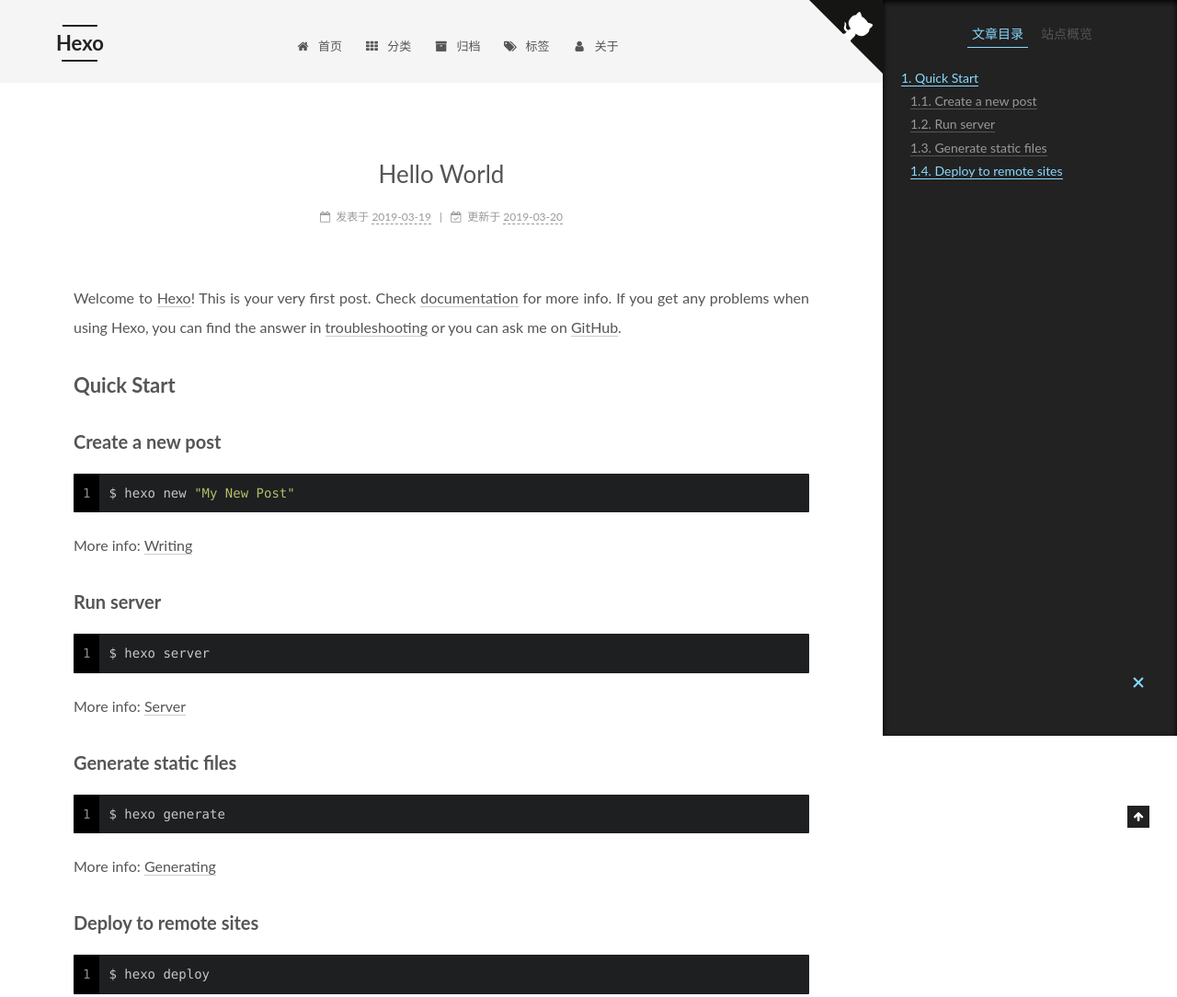
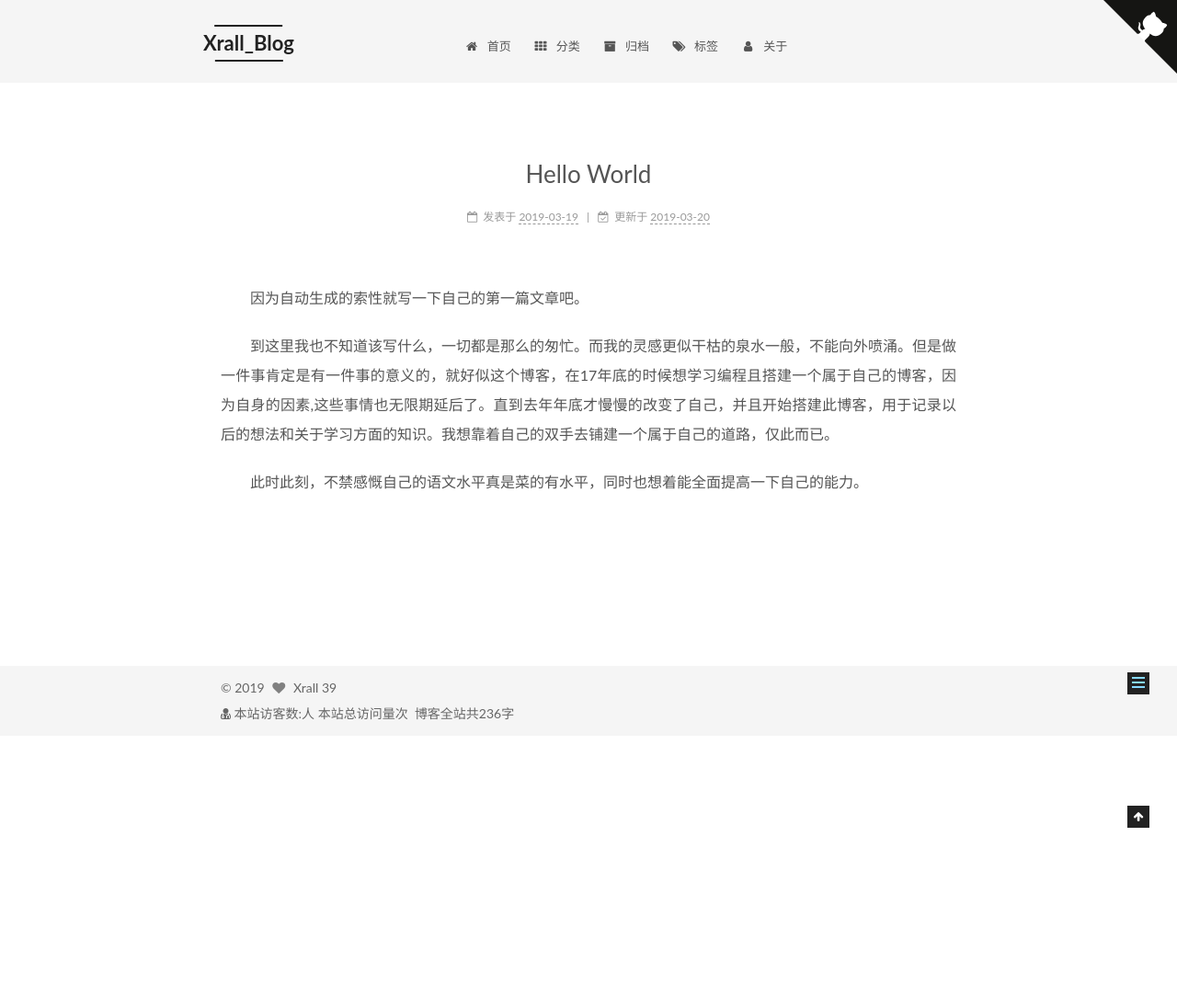
Before and after one commit to xrall39/xrall39.github.io, a plain HTML site: page my/hello-world/index.html in a window 1280 px wide. Shown: the top 1084 px of the page at 92% size. After the commit the page ends 800 px from the top, so only its background shows below. Drawn offline with Linux system fonts and the light colour scheme; some packages are replaced by stand-ins of ours; a script that the page names is missing.

Commit message:
Site updated: 2019-03-20 17:21:17

```diff
--- a/about/index.html
+++ b/about/index.html
@@ -108,7 +108,7 @@
 <meta property="og:type" content="website">
 <meta property="og:title" content="关于我">
 <meta property="og:url" content="http://yoursite.com/about/index.html">
-<meta property="og:site_name" content="Hexo">
+<meta property="og:site_name" content="Xrall_Blog">
 <meta property="og:description" content="一个想有思想的人。">
 <meta property="og:locale" content="zh-CN">
 <meta property="og:updated_time" content="2019-03-19T16:21:22.133Z">
@@ -131,7 +131,7 @@
   };
 </script>
 
-  <title>关于我 | Hexo</title>
+  <title>关于我 | Xrall_Blog</title>
 
 
 
@@ -192,7 +192,7 @@
     <div class="custom-logo-site-title">
       <a href="/" class="brand" rel="start">
         <span class="logo-line-before"><i></i></span>
-        <span class="site-title">Hexo</span>
+        <span class="site-title">Xrall_Blog</span>
         <span class="logo-line-after"><i></i></span>
       </a>
     </div>
@@ -487,9 +487,11 @@
 
     <footer id="footer" class="footer">
       <div class="footer-inner">
-        <div class="copyright">&copy; <span itemprop="copyrightYear">2019</span>
+        <script async src="//busuanzi.ibruce.info/busuanzi/2.3/busuanzi.pure.mini.js"></script>
+
+<div class="copyright">&copy; <span itemprop="copyrightYear">2019</span>
   <span class="with-love" id="animate">
-    <i class="fa fa-user"></i>
+    <i class="fa fa-heart"></i>
   </span>
   <span class="author" itemprop="copyrightHolder">Xrall 39</span>
 
@@ -511,18 +513,19 @@
 
 -->
 
+
 <div class="powered-by">
   <i class="fa fa-user-md"></i>
   <span id="busuanzi_container_site_uv">
-    本站访客数:<span id="busuanzi_value_site_uv"></span>
+    本站访客数:<span id="busuanzi_value_site_uv"></span>人
   </span>
 </div>
 <span id="busuanzi_container_site_uv">
-  本站总访问量<span id="busuanzi_value_site_uv"></span>次
+  本站总访问量<span id="busuanzi_value_site_pv"></span>次
 </span>
 <div class="theme-info">
   <div class="powered-by"></div>
-  <span class="post-count">博客全站共73字</span>
+  <span class="post-count">博客全站共236字</span>
 </div>
 
 
--- a/css/main.css
+++ b/css/main.css
@@ -1891,7 +1891,7 @@ pre .javascript .function {
   width: 4px;
   height: 4px;
   border-radius: 50%;
-  background: #ff1da8;
+  background: #558769;
 }
 .links-of-blogroll {
   font-size: 13px;
--- a/2019/03/19/hello-world/index.html
+++ b/my/hello-world/index.html
@@ -104,24 +104,24 @@
 
 
 
-  <meta name="description" content="Welcome to Hexo! This is your very first post. Check documentation for more info. If you get any problems when using Hexo, you can find the answer in troubleshooting or you can ask me on GitHub. Quick">
+  <meta name="description" content="因为自动生成的索性就写一下自己的第一篇文章吧。 　　到这里我也不知道该写什么，一切都是那么的匆忙。而我的灵感更似干枯的泉水一般，不能向外喷涌。但是做一件事肯定是有一件事的意义的，就好似这个博客，在17年底的时候想学习编程且搭建一个属于自己的博客，因为自身的因素,这些事情也无限期延后了。直到去年年底才慢慢的改变了自己，并且开始搭建此博客，用于记录以后的想法和关于学习方面的知识。我想靠着自己的双手">
 <meta property="og:type" content="article">
 <meta property="og:title" content="Hello World">
-<meta property="og:url" content="http://yoursite.com/2019/03/19/hello-world/index.html">
-<meta property="og:site_name" content="Hexo">
-<meta property="og:description" content="Welcome to Hexo! This is your very first post. Check documentation for more info. If you get any problems when using Hexo, you can find the answer in troubleshooting or you can ask me on GitHub. Quick">
+<meta property="og:url" content="http://yoursite.com/my/hello-world/index.html">
+<meta property="og:site_name" content="Xrall_Blog">
+<meta property="og:description" content="因为自动生成的索性就写一下自己的第一篇文章吧。 　　到这里我也不知道该写什么，一切都是那么的匆忙。而我的灵感更似干枯的泉水一般，不能向外喷涌。但是做一件事肯定是有一件事的意义的，就好似这个博客，在17年底的时候想学习编程且搭建一个属于自己的博客，因为自身的因素,这些事情也无限期延后了。直到去年年底才慢慢的改变了自己，并且开始搭建此博客，用于记录以后的想法和关于学习方面的知识。我想靠着自己的双手">
 <meta property="og:locale" content="zh-CN">
-<meta property="og:updated_time" content="2019-03-19T17:50:08.174Z">
+<meta property="og:updated_time" content="2019-03-20T09:07:11.292Z">
 <meta name="twitter:card" content="summary">
 <meta name="twitter:title" content="Hello World">
-<meta name="twitter:description" content="Welcome to Hexo! This is your very first post. Check documentation for more info. If you get any problems when using Hexo, you can find the answer in troubleshooting or you can ask me on GitHub. Quick">
+<meta name="twitter:description" content="因为自动生成的索性就写一下自己的第一篇文章吧。 　　到这里我也不知道该写什么，一切都是那么的匆忙。而我的灵感更似干枯的泉水一般，不能向外喷涌。但是做一件事肯定是有一件事的意义的，就好似这个博客，在17年底的时候想学习编程且搭建一个属于自己的博客，因为自身的因素,这些事情也无限期延后了。直到去年年底才慢慢的改变了自己，并且开始搭建此博客，用于记录以后的想法和关于学习方面的知识。我想靠着自己的双手">
 
 
 
 
 
 
-  <link rel="canonical" href="http://yoursite.com/2019/03/19/hello-world/">
+  <link rel="canonical" href="http://yoursite.com/my/hello-world/">
 
 
 
@@ -131,7 +131,7 @@
   };
 </script>
 
-  <title>Hello World | Hexo</title>
+  <title>Hello World | Xrall_Blog</title>
 
 
 
@@ -192,7 +192,7 @@
     <div class="custom-logo-site-title">
       <a href="/" class="brand" rel="start">
         <span class="logo-line-before"><i></i></span>
-        <span class="site-title">Hexo</span>
+        <span class="site-title">Xrall_Blog</span>
         <span class="logo-line-after"><i></i></span>
       </a>
     </div>
@@ -349,7 +349,7 @@
 
 
   <div class="post-block">
-    <link itemprop="mainEntityOfPage" href="http://yoursite.com/2019/03/19/hello-world/">
+    <link itemprop="mainEntityOfPage" href="http://yoursite.com/my/hello-world/">
 
     <span hidden itemprop="author" itemscope itemtype="http://schema.org/Person">
       <meta itemprop="name" content="Xrall 39">
@@ -358,7 +358,7 @@
     </span>
 
     <span hidden itemprop="publisher" itemscope itemtype="http://schema.org/Organization">
-      <meta itemprop="name" content="Hexo">
+      <meta itemprop="name" content="Xrall_Blog">
     </span>
 
 
@@ -409,7 +409,7 @@
 
                   <span class="post-meta-item-text">更新于</span>
 
-                <time title="修改时间：2019-03-20 01:50:08" itemprop="dateModified" datetime="2019-03-20T01:50:08+08:00">2019-03-20</time>
+                <time title="修改时间：2019-03-20 17:07:11" itemprop="dateModified" datetime="2019-03-20T17:07:11+08:00">2019-03-20</time>
 
 
           </span>
@@ -443,15 +443,9 @@
 
 
 
-        <p>Welcome to <a href="https://hexo.io/" target="_blank" rel="noopener">Hexo</a>! This is your very first post. Check <a href="https://hexo.io/docs/" target="_blank" rel="noopener">documentation</a> for more info. If you get any problems when using Hexo, you can find the answer in <a href="https://hexo.io/docs/troubleshooting.html" target="_blank" rel="noopener">troubleshooting</a> or you can ask me on <a href="https://github.com/hexojs/hexo/issues" target="_blank" rel="noopener">GitHub</a>.</p>
-<h2 id="Quick-Start"><a href="#Quick-Start" class="headerlink" title="Quick Start"></a>Quick Start</h2><h3 id="Create-a-new-post"><a href="#Create-a-new-post" class="headerlink" title="Create a new post"></a>Create a new post</h3><figure class="highlight bash"><table><tr><td class="gutter"><pre><span class="line">1</span><br></pre></td><td class="code"><pre><span class="line">$ hexo new <span class="string">"My New Post"</span></span><br></pre></td></tr></table></figure>
-<p>More info: <a href="https://hexo.io/docs/writing.html" target="_blank" rel="noopener">Writing</a></p>
-<h3 id="Run-server"><a href="#Run-server" class="headerlink" title="Run server"></a>Run server</h3><figure class="highlight bash"><table><tr><td class="gutter"><pre><span class="line">1</span><br></pre></td><td class="code"><pre><span class="line">$ hexo server</span><br></pre></td></tr></table></figure>
-<p>More info: <a href="https://hexo.io/docs/server.html" target="_blank" rel="noopener">Server</a></p>
-<h3 id="Generate-static-files"><a href="#Generate-static-files" class="headerlink" title="Generate static files"></a>Generate static files</h3><figure class="highlight bash"><table><tr><td class="gutter"><pre><span class="line">1</span><br></pre></td><td class="code"><pre><span class="line">$ hexo generate</span><br></pre></td></tr></table></figure>
-<p>More info: <a href="https://hexo.io/docs/generating.html" target="_blank" rel="noopener">Generating</a></p>
-<h3 id="Deploy-to-remote-sites"><a href="#Deploy-to-remote-sites" class="headerlink" title="Deploy to remote sites"></a>Deploy to remote sites</h3><figure class="highlight bash"><table><tr><td class="gutter"><pre><span class="line">1</span><br></pre></td><td class="code"><pre><span class="line">$ hexo deploy</span><br></pre></td></tr></table></figure>
-<p>More info: <a href="https://hexo.io/docs/deployment.html" target="_blank" rel="noopener">Deployment</a></p>
+        <p>　　因为自动生成的索性就写一下自己的第一篇文章吧。</p>
+<p>　　到这里我也不知道该写什么，一切都是那么的匆忙。而我的灵感更似干枯的泉水一般，不能向外喷涌。但是做一件事肯定是有一件事的意义的，就好似这个博客，在17年底的时候想学习编程且搭建一个属于自己的博客，因为自身的因素,这些事情也无限期延后了。直到去年年底才慢慢的改变了自己，并且开始搭建此博客，用于记录以后的想法和关于学习方面的知识。我想靠着自己的双手去铺建一个属于自己的道路，仅此而已。</p>
+<p>　　此时此刻，不禁感慨自己的语文水平真是菜的有水平，同时也想着能全面提高一下自己的能力。</p>
 
 
     </div>
@@ -518,17 +512,8 @@
 
 
 
-        <ul class="sidebar-nav motion-element">
-          <li class="sidebar-nav-toc sidebar-nav-active" data-target="post-toc-wrap">
-            文章目录
-          </li>
-          <li class="sidebar-nav-overview" data-target="site-overview-wrap">
-            站点概览
-          </li>
-        </ul>
 
-
-      <div class="site-overview-wrap sidebar-panel">
+      <div class="site-overview-wrap sidebar-panel sidebar-panel-active">
         <div class="site-overview">
           <div class="site-author motion-element" itemprop="author" itemscope itemtype="http://schema.org/Person">
 
@@ -575,23 +560,6 @@
       </div>
 
 
-      <!--noindex-->
-        <div class="post-toc-wrap motion-element sidebar-panel sidebar-panel-active">
-          <div class="post-toc">
-
-
-
-
-
-
-
-              <div class="post-toc-content"><ol class="nav"><li class="nav-item nav-level-2"><a class="nav-link" href="#Quick-Start"><span class="nav-number">1.</span> <span class="nav-text">Quick Start</span></a><ol class="nav-child"><li class="nav-item nav-level-3"><a class="nav-link" href="#Create-a-new-post"><span class="nav-number">1.1.</span> <span class="nav-text">Create a new post</span></a></li><li class="nav-item nav-level-3"><a class="nav-link" href="#Run-server"><span class="nav-number">1.2.</span> <span class="nav-text">Run server</span></a></li><li class="nav-item nav-level-3"><a class="nav-link" href="#Generate-static-files"><span class="nav-number">1.3.</span> <span class="nav-text">Generate static files</span></a></li><li class="nav-item nav-level-3"><a class="nav-link" href="#Deploy-to-remote-sites"><span class="nav-number">1.4.</span> <span class="nav-text">Deploy to remote sites</span></a></li></ol></li></ol></div>
-
-
-          </div>
-        </div>
-      <!--/noindex-->
-
 
 
 
@@ -606,9 +574,11 @@
 
     <footer id="footer" class="footer">
       <div class="footer-inner">
-        <div class="copyright">&copy; <span itemprop="copyrightYear">2019</span>
+        <script async src="//busuanzi.ibruce.info/busuanzi/2.3/busuanzi.pure.mini.js"></script>
+
+<div class="copyright">&copy; <span itemprop="copyrightYear">2019</span>
   <span class="with-love" id="animate">
-    <i class="fa fa-user"></i>
+    <i class="fa fa-heart"></i>
   </span>
   <span class="author" itemprop="copyrightHolder">Xrall 39</span>
 
@@ -630,18 +600,19 @@
 
 -->
 
+
 <div class="powered-by">
   <i class="fa fa-user-md"></i>
   <span id="busuanzi_container_site_uv">
-    本站访客数:<span id="busuanzi_value_site_uv"></span>
+    本站访客数:<span id="busuanzi_value_site_uv"></span>人
   </span>
 </div>
 <span id="busuanzi_container_site_uv">
-  本站总访问量<span id="busuanzi_value_site_uv"></span>次
+  本站总访问量<span id="busuanzi_value_site_pv"></span>次
 </span>
 <div class="theme-info">
   <div class="powered-by"></div>
-  <span class="post-count">博客全站共73字</span>
+  <span class="post-count">博客全站共236字</span>
 </div>
 
 
```
Also changed, not shown: archives/2019/03/index.html (+14 -11 lines), archives/2019/index.html (+14 -11 lines), archives/index.html (+14 -11 lines), categories/index.html (+11 -8 lines), index.html (+20 -16 lines), tags/index.html (+11 -8 lines), 1 other file.
